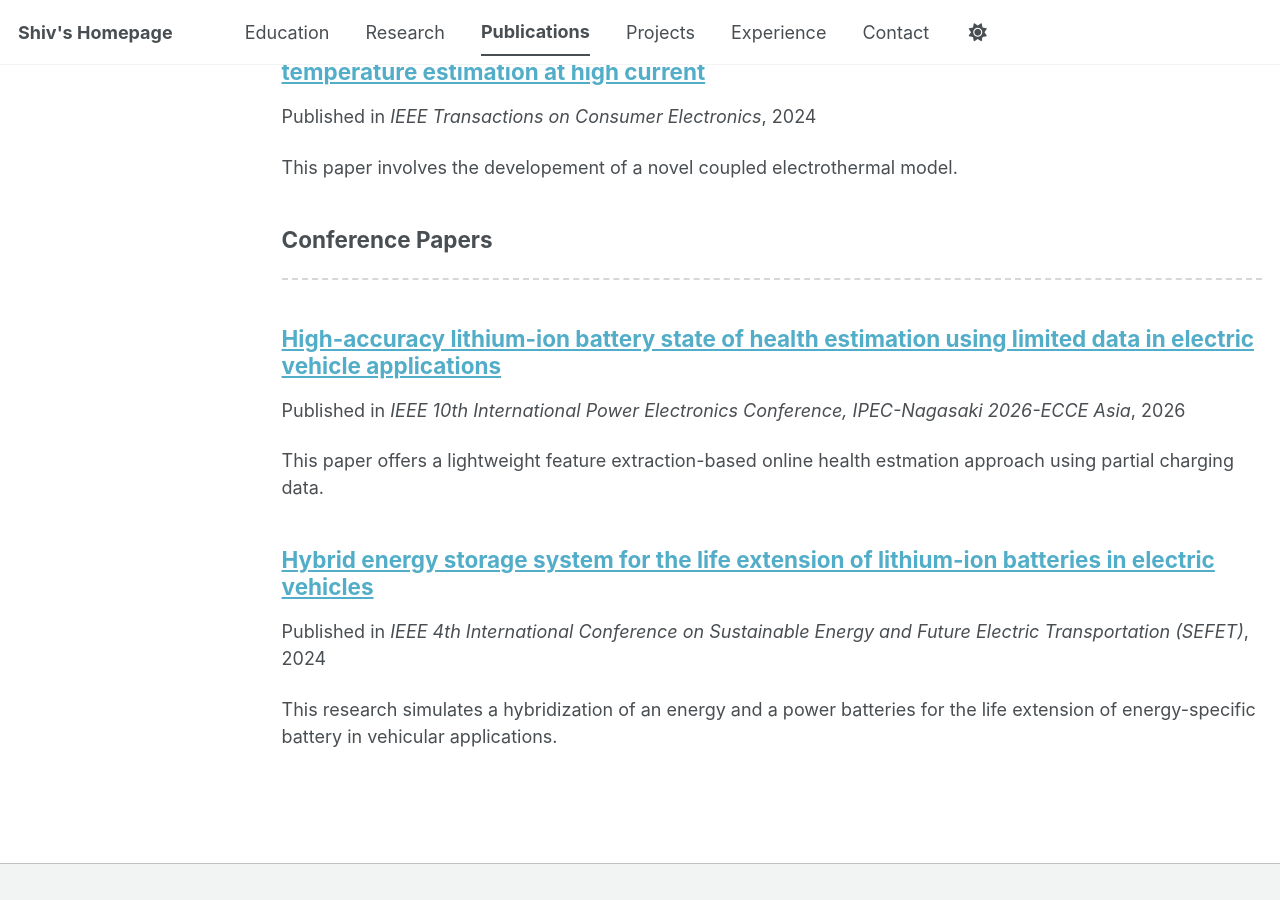
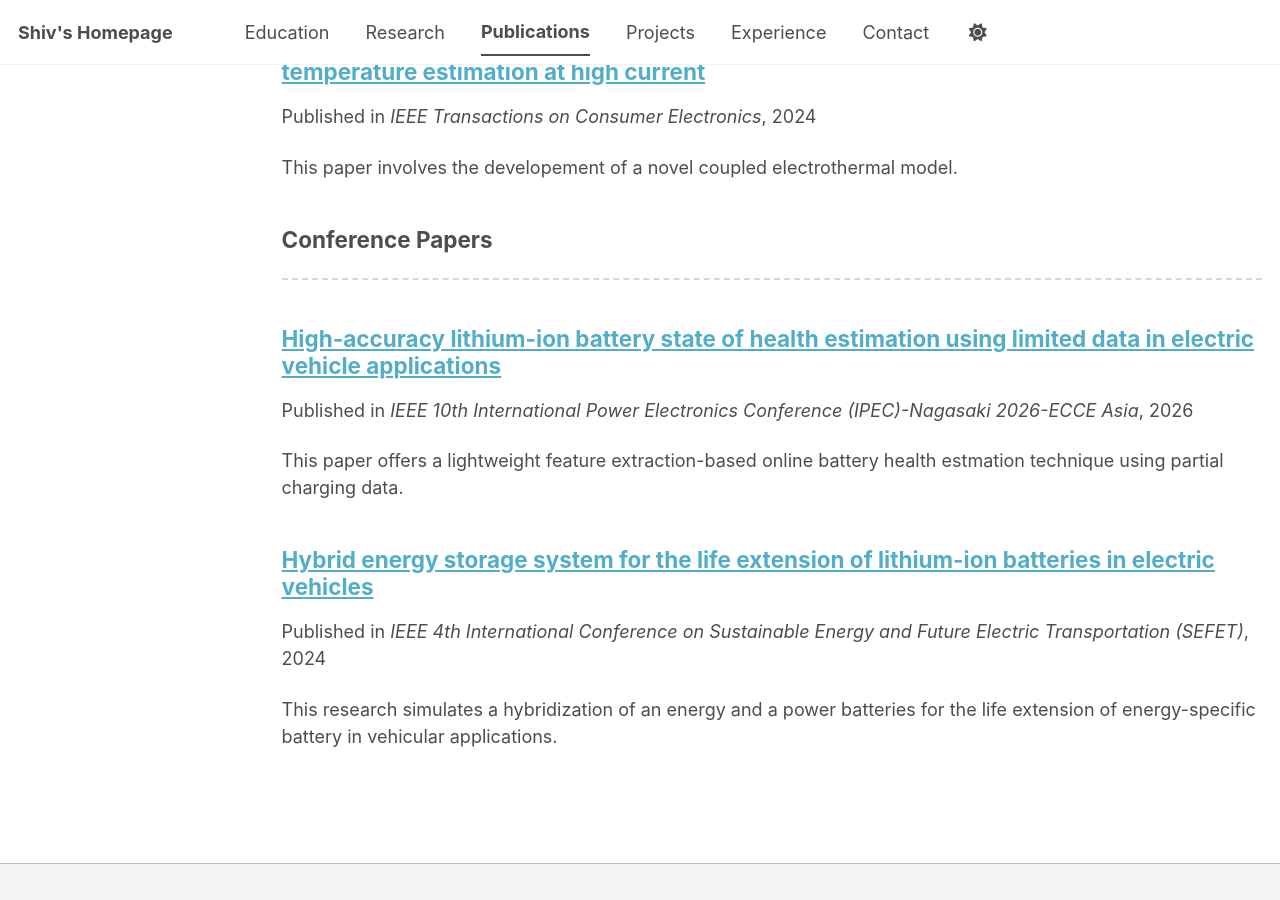
Before and after one commit to shivshankar-sinha/shivshankar-sinha.github.io, a Jekyll site: the page built from _pages/publications.html, in a window 1280 px wide and 900 px high, scrolled down 920 px. Built offline with Jekyll 4.4.1, drawn with Linux system fonts in a browser that asks for light colours; a script bundle is joined from its source files by our own code; library files that are not in the unit come from our copies.

Commit message:
Update 2025-06-08-paper-title-number-5.md

```diff
--- a/_publications/2025-06-08-paper-title-number-5.md
+++ b/_publications/2025-06-08-paper-title-number-5.md
@@ -3,7 +3,7 @@ title: "High-accuracy lithium-ion battery state of health estimation using limit
 collection: publications
 category: conferences
 permalink: /publication/2024-02-17-paper-title-number-4
-excerpt: 'This paper offers a lightweight feature extraction-based online health estmation approach using partial charging data.'
+excerpt: 'This paper offers a lightweight feature extraction-based online battery health estmation technique using partial charging data.'
 date: 2026-01-31
-venue: 'IEEE 10th International Power Electronics Conference, IPEC-Nagasaki 2026-ECCE Asia'
+venue: 'IEEE 10th International Power Electronics Conference (IPEC)-Nagasaki 2026-ECCE Asia'
 ---
```
